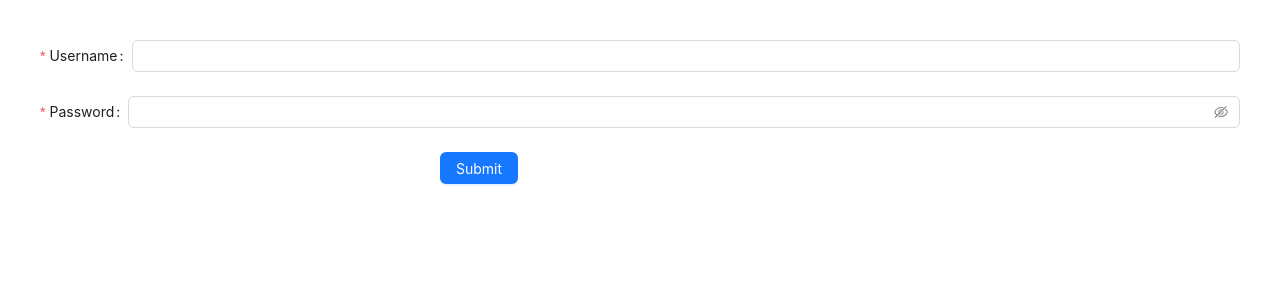
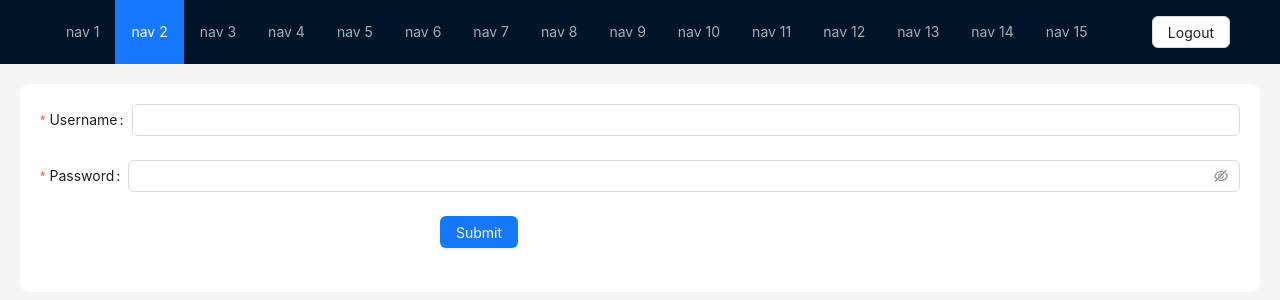
Before and after one commit to BrendanMoorehead/Dollarity, a React (Create React App) app in the folder dollarity/: page / in a window 1280 px wide. Shown: the top 300 px of the page. Built offline with nearby package versions, Linux system fonts and the light colour scheme; no server answers.

Commit message:
React routing with some private route functionality

```diff
--- a/dollarity/src/App.js
+++ b/dollarity/src/App.js
@@ -1,11 +1,13 @@
 import './App.css';
 import {BrowserRouter} from 'react-router-dom';
 import Views from './Views';
-
+import AuthProvider from './AuthProvider';
 function App() {
   return (
     <BrowserRouter>
-      <Views />
+      <AuthProvider>
+        <Views />
+      </AuthProvider>
     </BrowserRouter>
   );
 }
--- a/dollarity/src/AuthProvider.js
+++ b/dollarity/src/AuthProvider.js
@@ -1,8 +1,9 @@
 import { Session, User } from '@supabase/supabase-js'
-import { createContext, useEffect } from "react"
+import { createContext, useEffect, useState } from "react"
 import { supabase } from './supabaseClient';
+import { signInWithEmail, signOutUser } from './utils/auth';
 //Make a new context for authentication.
-const AuthContext = createContext();
+export const AuthContext = createContext();
 
 const AuthProvider = ({children}) => {
     const [user, setUser] = useState(null);
@@ -18,6 +19,8 @@ const AuthProvider = ({children}) => {
             setSession(session);
             //Sets the user state to the user object, if the session exists.
             setUser(session?.user);
+            console.log("Active session: ", session);
+            console.log("User object (UseEffect):", session?.user);
             setLoading(false);
         }
 
@@ -27,6 +30,8 @@ const AuthProvider = ({children}) => {
         const {data: listener} = supabase.auth.onAuthStateChange((_event, session) => {
             //Updates to new session.
             setSession(session);
+            console.log("Event session: ", session);
+            console.log("User object: (AuthChangeListener)", session?.user);
             setUser(session?.user);
             setLoading(false);
         });
@@ -38,8 +43,26 @@ const AuthProvider = ({children}) => {
             listener?.subscription.unsubscribe();
         }
     }, []);
+
+    const logout = async () => {
+        console.log("AuthProvider logout called.");
+        await signOutUser();
+    }
+
+    const login = async (email, password) => {
+        try{
+            const data = await signInWithEmail(email, password);
+            return data;
+        } catch (error) {
+            throw new Error('Error logging in: ' + error.message);
+        }
+
+    }
+
   return (
-
+    <AuthContext.Provider value={{user, login, logout, session, loading}}>
+        {children}
+    </AuthContext.Provider>
   )
 }
 
--- a/dollarity/src/Components/LoginForm.js
+++ b/dollarity/src/Components/LoginForm.js
@@ -2,14 +2,18 @@ import React, {useState} from 'react'
 import { Form, Input, Button } from 'antd';
 import { supabase } from '../supabaseClient';
 import { getCurrentUser, signInWithEmail, userAuth } from '../utils/auth';
+import { AuthContext } from './../AuthProvider';
+import { useContext } from 'react';
 const LoginForm = () => {
     const [loading, setLoading] = useState(false);
     const [email, setEmail] = useState('');
     const [password, setPassword] = useState('');
 
+    const { login, logout } = useContext(AuthContext);
+
     const handleSignup = async () => {
         try {
-          const signUp = signInWithEmail(email,password);
+          const signUp = await login(email, password);
           console.log('Signup successful:', signUp);
           // Redirect the user to another page, or handle the success in some other way
         } catch (error) {
--- a/dollarity/src/Views.js
+++ b/dollarity/src/Views.js
@@ -1,14 +1,65 @@
-import { Route, Routes } from 'react-router-dom';
+import { Route, Routes, Navigate } from 'react-router-dom';
+import { Button, Layout, Menu } from 'antd';
 import LoginScreen from './Components/LoginScreen';
 import Dashboard from './Components/Pages/Dashboard';
+import { useContext } from 'react';
+import { AuthContext } from './AuthProvider';
+
+const items = new Array(15).fill(null).map((_, index) => ({
+  key: index + 1,
+  label: `nav ${index + 1}`,
+}));
+
+const { Header, Content } = Layout;
+
+const PrivateRoute = ({children, ...rest }) => {
+  const { user, loading } = useContext(AuthContext);
+  if (loading) {
+    return <div>Loading...</div>;
+  }
+  console.log("Private Route Attempt: " + user);
+  if (!user) return (<Navigate to='/' replace />);
+  return children;
+};
+
 const Views = () => {
+
+  const { login, logout, user } = useContext(AuthContext);
+
+
+  const handleLogout = () => {
+    console.log("Signing out");
+    logout();
+  };
+
   return (
-    <Routes>
-        <Route path='/' element={<LoginScreen />} />
-        <Route path='/dashboard' element={<Dashboard />} />
-        {/* Nonexistent Routes */}
-        <Route path="*" element={<div>404 not found</div>} />
-    </Routes>
+
+    <Layout>
+      <Header style={{
+          display: 'flex',
+          alignItems: 'center',
+        }}>
+      <Menu
+          theme="dark"
+          mode="horizontal"
+          defaultSelectedKeys={['2']}
+          items={items}
+          style={{
+            flex: 1,
+            minWidth: 0,
+          }}
+        />
+        <Button onClick={handleLogout}>Logout</Button>
+      </Header>
+      <Content>
+      <Routes>
+          <Route path='/' element={<LoginScreen />} />
+          <Route path='/dashboard' element={<PrivateRoute> <Dashboard /> </PrivateRoute>} />
+          {/* Nonexistent Routes */}
+          <Route path="*" element={<div>404 not found</div>} />
+      </Routes>
+      </Content>
+      </Layout>
   )
 }
 
--- a/dollarity/src/utils/auth.js
+++ b/dollarity/src/utils/auth.js
@@ -1,5 +1,5 @@
 import { supabase } from "../supabaseClient"
-
+import { Modal } from "antd";
 
 export const userAuth = async (email, password) => {
     try {
@@ -46,8 +46,14 @@ export const signInWithEmail = async (email, password) => {
         });
         if (error) {
             console.error("Error signing in: " + error.message);
+            if (error.message === 'Email not confirmed'){
+                Modal.info({
+                    title: 'User Not Verified',
+                    content: `A verification email has been sent to ${email}`,
+                });
+            }
             // If the error indicates that the user does not exist, attempt sign-up
-            if (error.code === 'USER_NOT_VERIFIED') {
+            else if (error.message === 'Invalid login credentials') {
                 console.log("User not found, attempting sign-up...");
                 return signUpWithEmail(email, password);
             }
```
Also changed, not shown: dollarity/src/ProtectedRoutes.js (deleted, +0 -13 lines).
